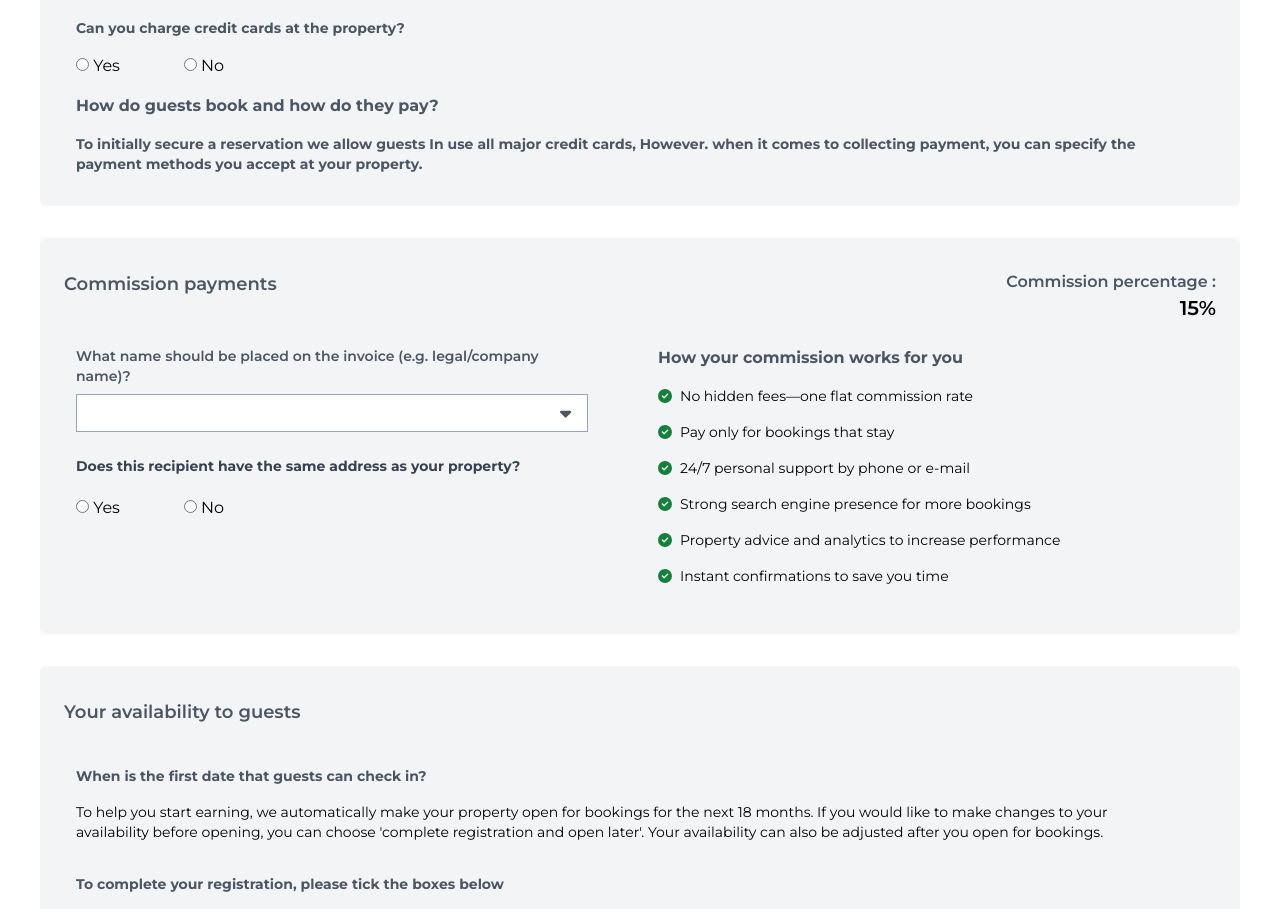
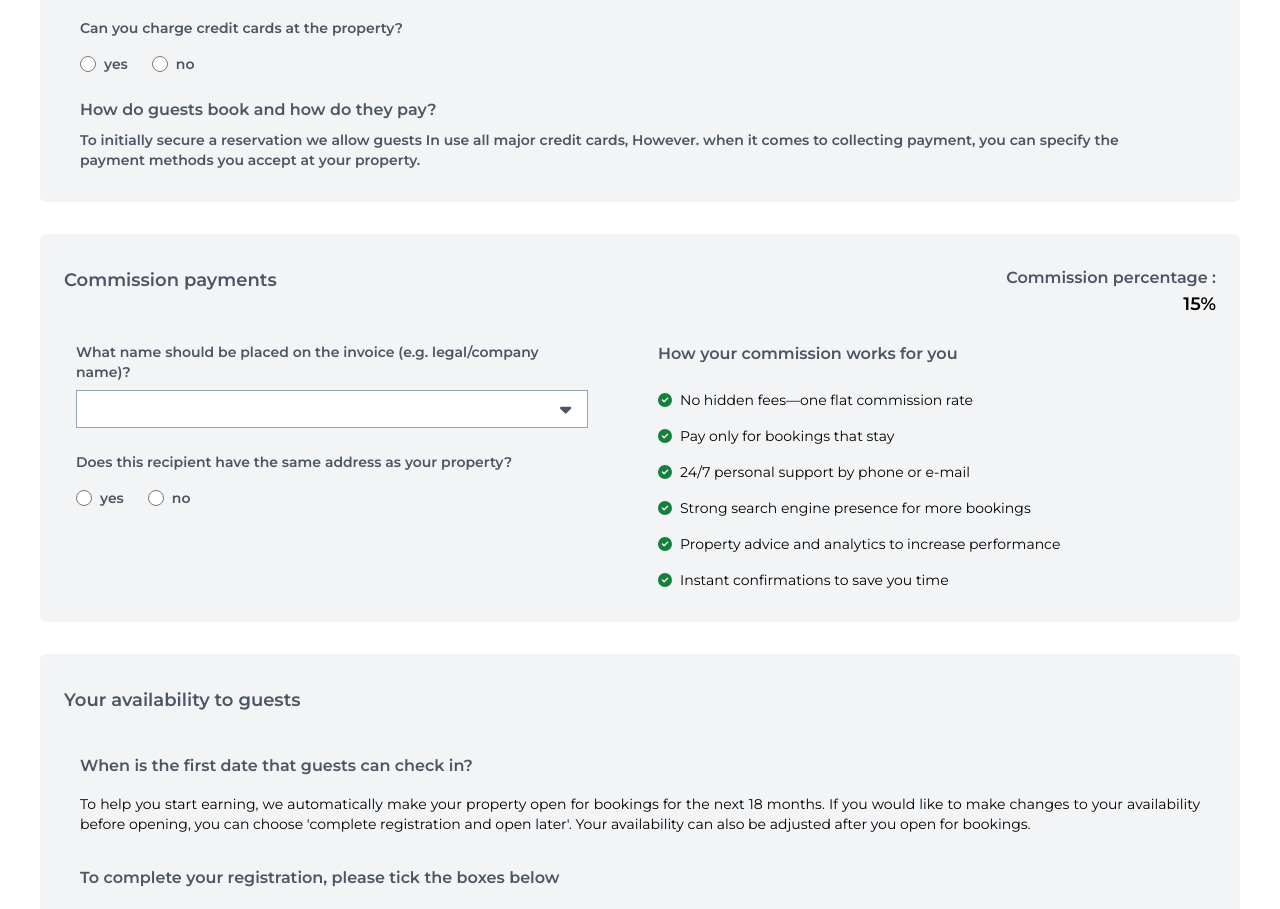
Before and after one commit to donextdo/bloonsoo-frontend-nuxt, a Nuxt app: page /listing/hotel/payments in a window 1280 px wide. Shown: the part 600-1509 px from the top of the page. Built offline with nearby package versions, Linux system fonts and the light colour scheme.

Commit message:
payments and policies fix

```diff
--- a/pages/index.vue
+++ b/pages/index.vue
@@ -48,7 +48,7 @@ const cta2 = {
 
         </Cta>
 
-        <!-- <Featured /> -->
+        <Featured />
 
         <Cta :content="cta2">
 
@@ -75,7 +75,7 @@ const cta2 = {
 
         <Tips />
 
-        <!-- <Testimonials /> -->
+        <Testimonials />
 
         <Cta noCard>
 
--- a/pages/listing/hotel/images.vue
+++ b/pages/listing/hotel/images.vue
@@ -47,7 +47,7 @@ const clear = () => {
 }
 
 const postNext = () => {
-    router.push({ path: '/listing/hotel/facilities'})
+    router.push({ path: '/listing/hotel/policies'})
 }
 
 </script>
--- a/pages/listing/hotel/payments.vue
+++ b/pages/listing/hotel/payments.vue
@@ -11,30 +11,42 @@ const postNext = () => {
 </script>
 
 <template>
+
   <section
     class="md:container mx-auto px-10 py-16 flex flex-col gap-8 text-black font-montserrat"
   >
-    <h2 class="text-2xl font-semibold">List your property on Bloonsoo.com</h2>
+    <h2 class="text-2xl font-semibold">
+      List your property on Bloonsoo.com
+    </h2>
+
     <ListingHotelTabs active_1 active_2 active_3 active_4 active_5 active_6 />
+
     <ListingFormCard label="Guest payment options">
-      <div class="ml-3">
-        <p class="pb-4 text-sm font-bold text-gray-600">
-          Can you charge credit cards at the property?
-        </p>
-        <input type="radio" name="gender" /> <span>Yes</span>
-        <input type="radio" name="gender" class="ml-16" /> <span>No</span>
-        <p class="py-4 font-bold text-gray-600">
+
+      <div class="px-4 flex flex-col gap-6">
+
+        <SharedRadioGroup
+          title="Can you charge credit cards at the property?"
+          :options="[{data: 'yes', label: 'yes'}, {data: 'no', label: 'no'}]"
+          name="group3"
+          errorMessage="Please select an option"
+          />
+
+        <div class="flex flex-col gap-2">
+          <p class="text-base font-semibold text-gray-600">
             How do guests book and how do they pay?
           </p>
-        <p class="text-sm font-bold text-gray-600">
+          <p class="text-sm font-semibold text-gray-600">
             To initially secure a reservation we allow guests In use all major
             credit cards, However. when it comes to collecting payment, you can
             specify the
-          <span class="block">
+            <br>
             payment methods you accept at your property.
-          </span>
           </p>
         </div>
+
+      </div>
+
     </ListingFormCard>
 
     <!-- <ListingFormCard label="Commission payments"> -->
@@ -44,14 +56,14 @@ const postNext = () => {
       <div class="grid md:grid-cols-2">
         <h4 class="text-lg text-gray-600 font-semibold">Commission payments</h4>
         <p class="text-end text-md text-gray-600 font-semibold">
-          Commission percentage :<span class="text-xl text-black block"
+          Commission percentage :<span class="text-lg text-black block"
             >15%</span
           >
         </p>
       </div>
 
       <div class="grid gap-6 pl-3 md:grid-cols-2">
-        <div>
+        <div class="flex flex-col gap-6">
           <SharedDropDown
             class="w-11/12"
             label="What name should be placed on the invoice (e.g. legal/company name)?"
@@ -59,64 +71,75 @@ const postNext = () => {
             errorMessage="please enter"
             :options="['John', 'John']"
           />
-          <p class="py-5 pt-6 text-sm font-bold text-gray-700">
-            Does this recipient have the same address as your property?
-          </p>
-          <input type="radio" name="gender" /> <span>Yes</span>
-          <input type="radio" name="gender" class="ml-16" /> <span>No</span>
+
+          <SharedRadioGroup
+          title="Does this recipient have the same address as your property?"
+          :options="[{data: 'yes', label: 'yes'}, {data: 'no', label: 'no'}]"
+          name="group4"
+          errorMessage="Please select an option"
+          />
+
         </div>
 
-        <div>
-          <p class="font-bold text-gray-600">
+        <div class="flex flex-col gap-6">
+
+          <h4 class="font-semibold text-base text-gray-600">
             How your commission works for you
-          </p>
-          <div class="py-2 text-sm">
-            <div class="flex items-center">
+          </h4>
+
+          <div class="flex flex-col gap-4 text-sm font-normal">
+
+            <div class="flex items-center gap-2">
               <font-awesome-icon
                 icon="fa-circle-check"
                 class="text-green-700 text-md"
               />
-              <p class="py-2 pl-2">No hidden fees—one flat commission rate</p>
+              <p>No hidden fees—one flat commission rate</p>
             </div>
-            <div class="flex items-center">
+
+            <div class="flex items-center gap-2">
               <font-awesome-icon
                 icon="fa-circle-check"
                 class="text-green-700 text-md"
               />
-              <p class="py-2 pl-2">Pay only for bookings that stay</p>
+              <p>Pay only for bookings that stay</p>
             </div>
-            <div class="flex items-center">
+
+            <div class="flex items-center gap-2">
               <font-awesome-icon
                 icon="fa-circle-check"
                 class="text-green-700 text-md"
               />
 
-              <p class="py-2 pl-2">24/7 personal support by phone or e-mail</p>
+              <p>24/7 personal support by phone or e-mail</p>
             </div>
-            <div class="flex items-center">
+
+            <div class="flex items-center gap-2">
               <font-awesome-icon
                 icon="fa-circle-check"
                 class="text-green-700 text-md"
               />
-              <p class="py-2 pl-2">
+              <p>
                 Strong search engine presence for more bookings
               </p>
             </div>
-            <div class="flex items-center">
+
+            <div class="flex items-center gap-2">
               <font-awesome-icon
                 icon="fa-circle-check"
                 class="text-green-700 text-md"
               />
-              <p class="py-2 pl-2">
+              <p>
                 Property advice and analytics to increase performance
               </p>
             </div>
-            <div class="flex items-center">
+
+            <div class="flex items-center gap-2">
               <font-awesome-icon
                 icon="fa-circle-check"
                 class="text-green-700 text-md"
               />
-              <p class="py-2 pl-2">Instant confirmations to save you time</p>
+              <p>Instant confirmations to save you time</p>
             </div>
           </div>
         </div>
@@ -125,36 +148,38 @@ const postNext = () => {
     <!-- </ListingFormCard> -->
 
     <ListingFormCard label="Your availability to guests">
-      <div class="ml-3">
-        <p class="py-4 text-sm font-bold text-gray-600">
+      <div class="px-4">
+        <p class="py-4 text-base font-semibold text-gray-600">
           When is the first date that guests can check in?
         </p>
         <p class="text-sm text-justify">
-          <span></span>To help you start earning, we automatically make your
+          To help you start earning, we automatically make your
           property open for bookings for the next 18 months. If you would like
           to make changes to your
-          <span class="block"
-            >availability before opening, you can choose 'complete registration
+          availability before opening, you can choose 'complete registration
           and open later'. Your availability can also be adjusted after you
-            open for bookings.</span
-          >
+          open for bookings.
         </p>
-        <p class="py-5 pt-8 text-sm font-bold text-gray-600">
+        <p class="py-5 pt-8 text-base font-semibold text-gray-600">
           To complete your registration, please tick the boxes below
         </p>
+
         <div class="flex mb-4">
+
           <input
             id="default-checkbox"
             type="checkbox"
             value=""
             class="w-4 h-4 text-blue-600 bg-gray-100 border-gray-300 rounded focus:ring-blue-500 dark:focus:ring-blue-600 dark:ring-offset-gray-800"
           />
+
           <label for="default-checkbox" class="ml-2 text-sm"
             >I certify that this is a legitimate accommodation business with all
             necessary licenses and permits, which can be shown upon first
             request. Booking.com B.V. reserves the right to verify and
             investigate any details provided in this registration.
           </label>
+
         </div>
         <div class="flex mb-4">
           <input
@@ -171,7 +196,7 @@ const postNext = () => {
             and General Delivery Terms.
           </label>
         </div>
-        <p class="py-5 text-sm font-bold text-gray-600">
+        <p class="py-5 text-base font-semibold text-gray-600">
           Almost done! You can always change the information even after you
           completed the registration!
         </p>
@@ -179,13 +204,13 @@ const postNext = () => {
     </ListingFormCard>
     <button
       @click="addRoom"
-      class="w-full py-4 bg-blue-700 text-white font-semibold text-lg rounded-lg hover:bg-blue-900 text-bold"
+      class="w-full py-4 bg-blue-700 text-white font-semibold text-base rounded-lg hover:bg-blue-900 text-bold"
     >
       Complete registration and open tot bookings
     </button>
     <button
       @click="addRoom"
-      class="w-full px-4 py-4 font-semibold text-lg text-blue-700 bg-transparent border border-blue-500 rounded hover:bg-blue-500 hover:text-white hover:border-transparent text-bold"
+      class="w-full px-4 py-4 font-semibold text-base text-blue-700 bg-transparent border border-blue-500 rounded hover:bg-blue-500 hover:text-white hover:border-transparent text-bold"
     >
       Complete Registration and open later
     </button>
```
Also changed, not shown: pages/listing/hotel/policies.vue (+50 -28 lines). Lines whose indentation alone changed are shown as unchanged.
